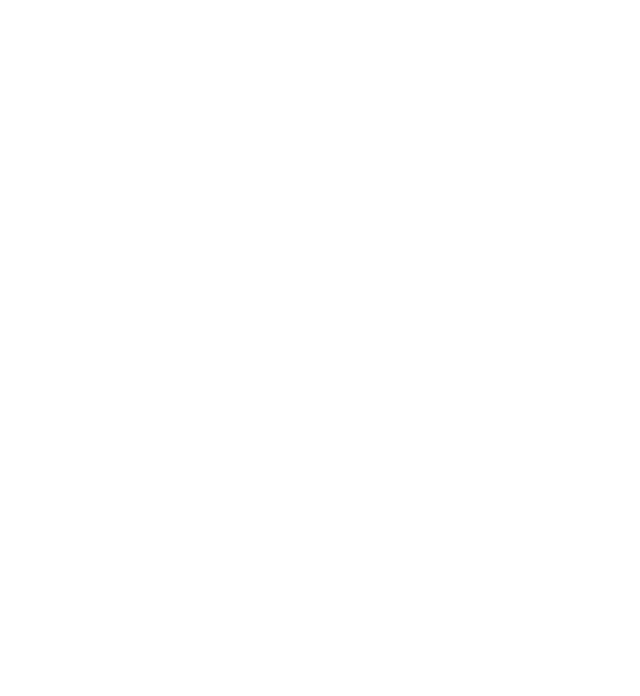
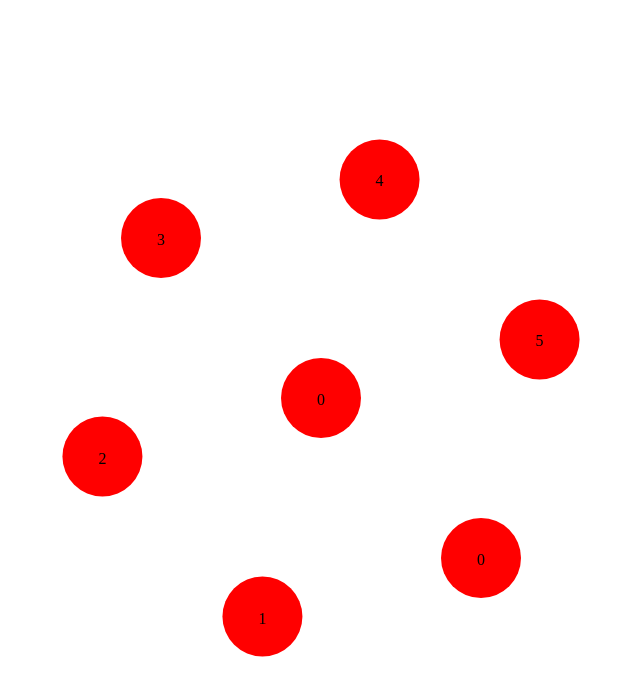
Before and after one commit to MoidHasanBeig/mindly-copy-reactApp, a React (Create React App) app: page / in a window 1280 px wide. Shown: the top 696 px of the page, without its empty margins (319-959 px from the left). Built offline with nearby package versions, Linux system fonts and the light colour scheme.

Commit message:
Ready the basic structure of mind map

```diff
--- /dev/null
+++ b/public/css/main.css
@@ -0,0 +1 @@
+#root{position:fixed}#root .circular-container{height:24em;width:24em;position:fixed;top:50%;left:50%;-webkit-transform:translate(-50%, -50%);-ms-transform:translate(-50%, -50%);transform:translate(-50%, -50%)}#root .noteball{position:fixed;top:50%;left:50%;-webkit-transform:translate(-50%, -50%);-ms-transform:translate(-50%, -50%);transform:translate(-50%, -50%)}#root .noteball p{margin:0;position:fixed;top:50%;left:50%;-webkit-transform:translate(-50%, -50%);-ms-transform:translate(-50%, -50%);transform:translate(-50%, -50%)}
--- a/public/css/main.less
+++ b/public/css/main.less
@@ -1,6 +1,30 @@
 #root {
+  position: fixed;
+
   .circular-container {
     height: 24em;
     width: 24em;
+    position: fixed;
+    top: 50%;
+    left: 50%;
+    transform: translate(-50%,-50%);
+  }
+
+  .noteball {
+    position: fixed;
+    top: 50%;
+    left: 50%;
+    transform: translate(-50%,-50%);
+
+    p {
+      margin: 0;
+      position: fixed;
+      top: 50%;
+      left: 50%;
+      transform: translate(-50%,-50%);
+    }
+  }
+
+  .noteball-main {
   }
 }
--- a/public/index.html
+++ b/public/index.html
@@ -15,6 +15,7 @@
       user's mobile device or desktop. See https://developers.google.com/web/fundamentals/web-app-manifest/
     -->
     <link rel="manifest" href="%PUBLIC_URL%/manifest.json" />
+    <link rel="stylesheet" href="./css/main.css">
     <!--
       Notice the use of %PUBLIC_URL% in the tags above.
       It will be replaced with the URL of the `public` folder during the build.
--- /dev/null
+++ b/public/js/scrollpos.js
@@ -0,0 +1,6 @@
+function getScrollPos() {
+  let scr = window.scrollY();
+  return scr;
+}
+
+document.
--- a/src/components/Mindmap.jsx
+++ b/src/components/Mindmap.jsx
@@ -1,10 +1,21 @@
-import React from "react";
+import React,{ useState } from "react";
+import Noteball from "./Noteball";
+import NoteballMain from "./NoteballMain";
+import data from "../data";
+
 
 function Mindmap() {
+
+  let [notes,setNotes] = useState(data);
+  let commAngle = 360/notes.length;
+
   return (
     <div>
-      <div class="circular-container">
-
+      <div className="circular-container">
+        <NoteballMain text={notes[0]} />
+        {notes.map( (note,index) => {
+          return <Noteball key={index} id={index} angle={commAngle*index} text={note}/>
+        })}
       </div>
     </div>
   );
--- /dev/null
+++ b/src/components/Noteball.jsx
@@ -0,0 +1,15 @@
+import React from "react";
+
+function Noteball(props) {
+  return (
+    <div className="noteball" style={{transform: "translate(-50%,-50%) rotate(" + props.angle + "deg) translate(10em,10em) rotate(-" + props.angle + "deg)"}}>
+      <svg height="100" width="100">
+        <circle cx="50" cy="50" r="40" fill="red" />
+      </svg>
+      <p>{props.text}</p>
+    </div>
+  );
+
+}
+
+export default Noteball;
--- /dev/null
+++ b/src/components/NoteballMain.jsx
@@ -0,0 +1,15 @@
+import React from "react";
+
+function NoteballMain(props) {
+  return (
+    <div className="noteball noteball-main">
+      <svg height="100" width="100">
+        <circle cx="50" cy="50" r="40" fill="red" />
+      </svg>
+      <p>{props.text}</p>
+    </div>
+  );
+
+}
+
+export default NoteballMain;
--- /dev/null
+++ b/src/data.js
@@ -0,0 +1,3 @@
+let data = [0,1,2,3,4,5];
+
+export default data;
```
Also changed, not shown: 1 other file (tests, documents, lock files or other folders).
